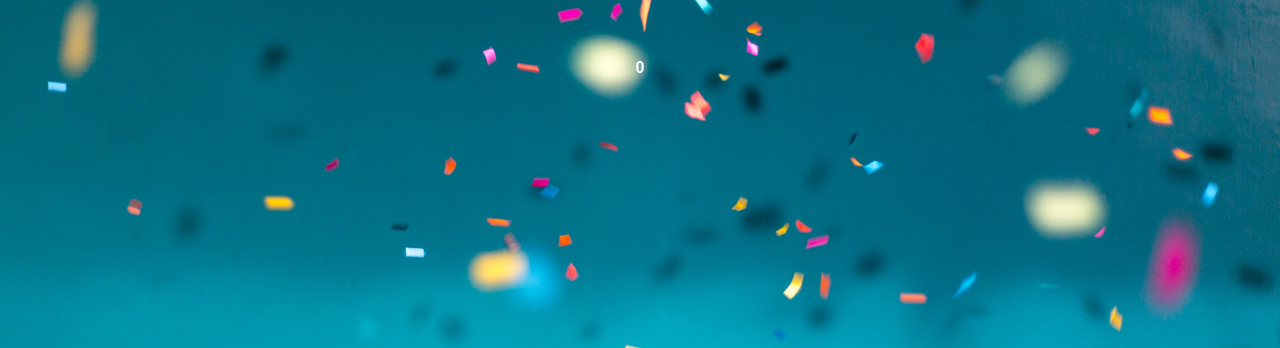
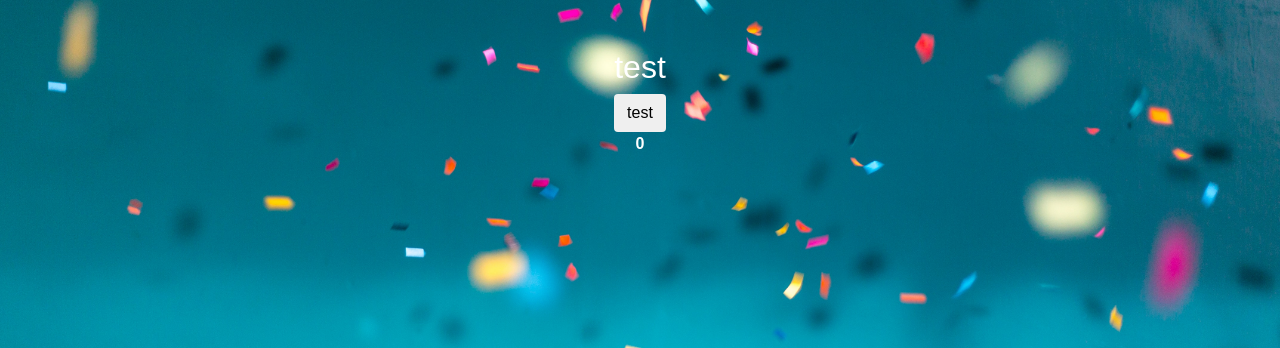
Before and after one commit to Hetgithubaccount/triviamasters, a Flask app: page /game in a window 1280 px wide. Shown: the part 96-444 px from the top of the page. Run offline with Flask 2, Linux system fonts and the light colour scheme; some libraries are stand-ins or nearby versions.

Commit message:
templates

```diff
--- a/templates/game.html
+++ b/templates/game.html
@@ -5,13 +5,10 @@
 {% endblock %}
 
 {% block main %}
-
-     <H2 class = "question"> {{question}}</H2>
+     <H2 class = "question"> test</H2>
      <form action="/game" method="post">
      <div>
-     {% for option in answers %}
-     <button class="btn default" name="answer" type="submit" value="{{ option}}">{{ option }}</button>
-     {%endfor%}
+     <button class="btn default" name="answer" type="submit" value="{{ option}}">test</button>
      </div>
      </form>
      {{ score }}
```
